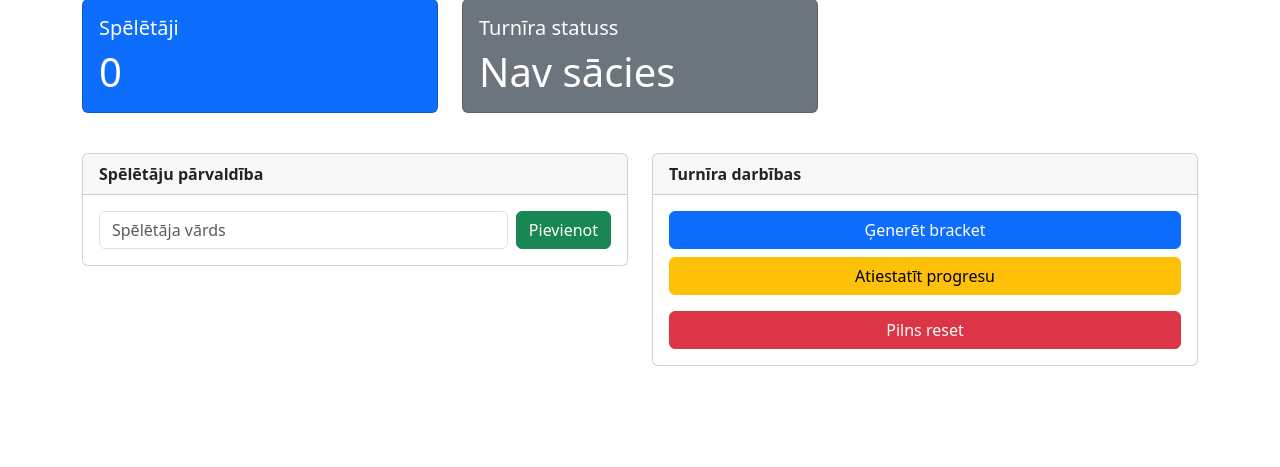
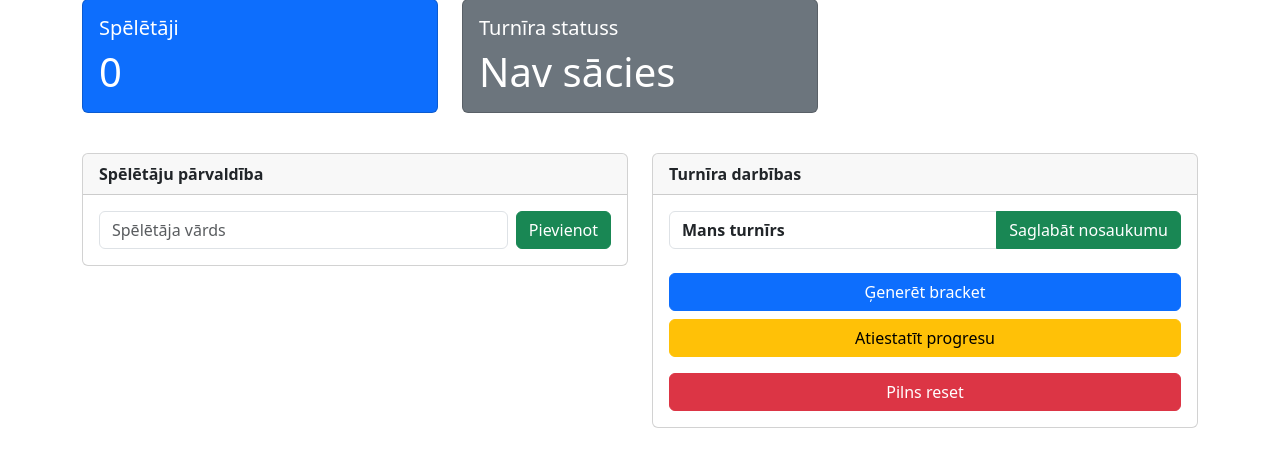
Before and after one commit to Stegadons/Copilot-Tournament, a Flask app: page /admin in a window 1280 px wide. Shown: the part 153-620 px from the top of the page. Run offline with Flask 3, Linux system fonts and the light colour scheme; the visitor is signed in with stand-in values (Sample User, id 1).

Commit message:
FIX: allow admin to update tournament name (SRS 2.1.2, SRS 2.2.2)

```diff
--- a/app.py
+++ b/app.py
@@ -202,6 +202,32 @@ def create_app():
         tournament_service.save_tournament(app.config['DATA_FILE'], data)
         return redirect(url_for('admin_rounds'))
 
+    # ==== Tournament name update =====
+    @app.route('/admin/tournament/name', methods=['POST'])
+    @auth_service.login_required
+    def admin_set_tournament_name():
+        import json
+
+        config_path = "config.json"
+
+        with open(config_path, "r", encoding="utf-8") as f:
+            config = json.load(f)
+
+        name = request.form.get("tournament_name")
+
+        if name:
+            config["tournament_name"] = name.strip()
+        else:
+            config["tournament_name"] = "Turnīrs"
+
+        with open(config_path, "w", encoding="utf-8") as f:
+            json.dump(config, f, indent=2, ensure_ascii=False)
+
+        # atjaunojam runtime config
+        app.config['TOURNAMENT_NAME'] = config["tournament_name"]
+
+        return redirect(url_for('admin_dashboard'))
+
     # ===== Reset =====
     @app.route('/admin/reset/progress', methods=['POST'])
     @auth_service.login_required
--- a/templates/admin_dashboard.html
+++ b/templates/admin_dashboard.html
@@ -40,6 +40,20 @@
     <div class="card mb-3">
       <div class="card-header fw-bold">Turnīra darbības</div>
       <div class="card-body d-flex flex-column gap-2">
+        <form method="post" action="{{ url_for('admin_set_tournament_name') }}" class="mb-3">
+  <div class="input-group ">
+    <input
+      type="text"
+      name="tournament_name"
+      class="form-control fw-bold"
+      placeholder="Turnīra nosaukums"
+      value="{{ config.TOURNAMENT_NAME }}"
+    >
+    <button type="submit" class="btn btn-success">
+      Saglabāt nosaukumu
+    </button>
+  </div>
+</form>
         <form method="post" action="/admin/bracket/generate">
           <button type="submit" class="btn btn-primary w-100">Ģenerēt bracket</button>
         </form>
```
